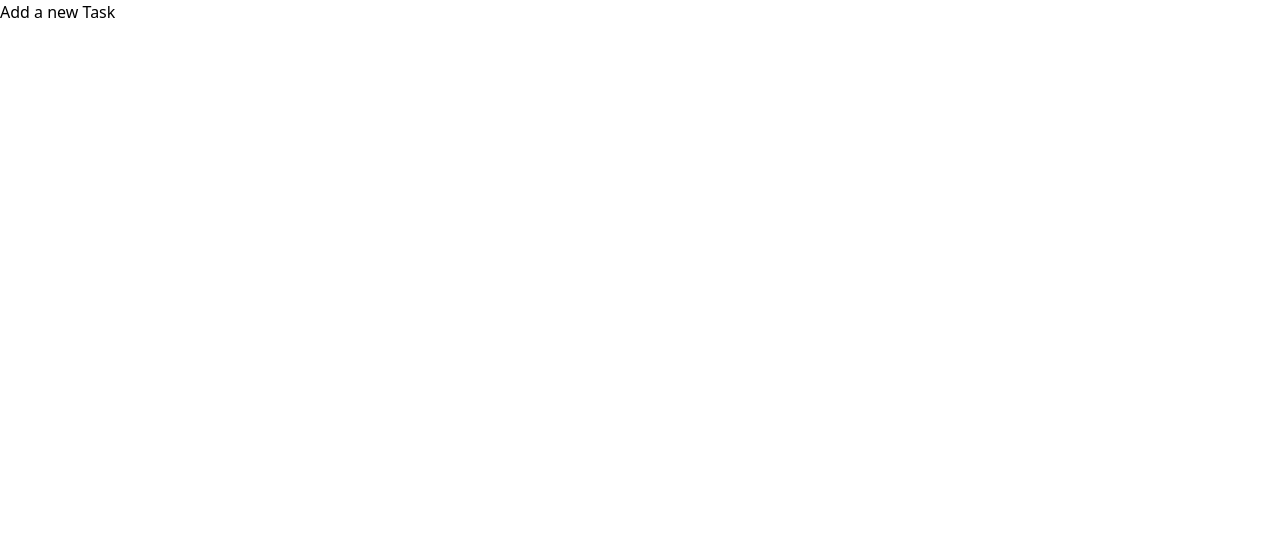
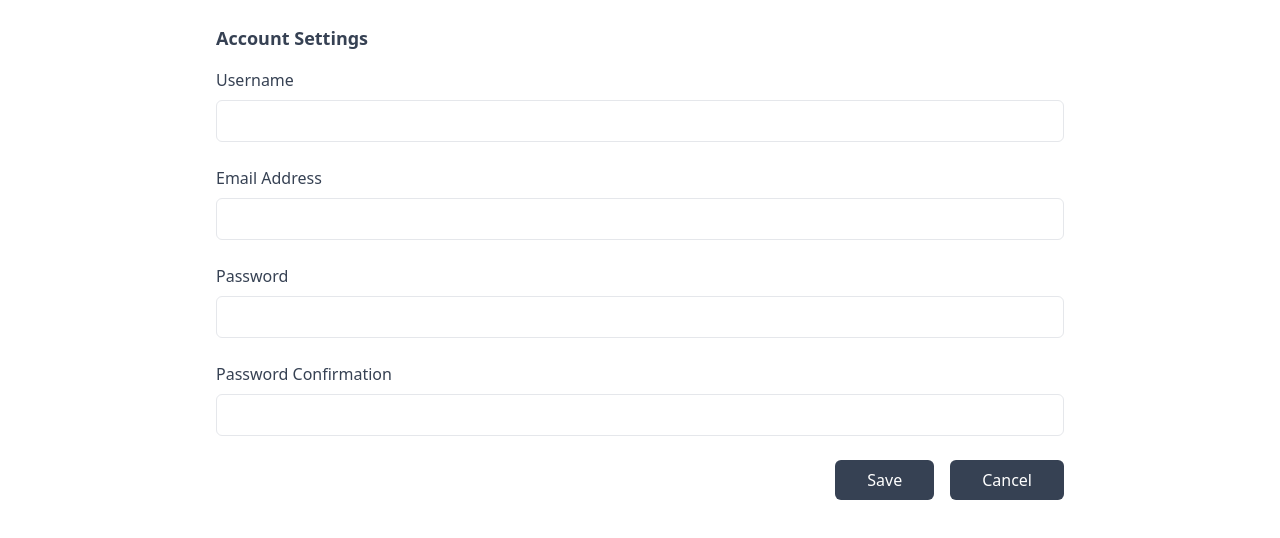
Before and after one commit to muhammad-ali-khalid/momentum, a Nuxt app in the folder frontend/: page /tasks/new in a window 1280 px wide. Shown: the top 538 px of the page. Built offline with nearby package versions, Linux system fonts and the light colour scheme.

Commit message:
update favicon.ico

```diff
--- a/frontend/pages/tasks/new.vue
+++ b/frontend/pages/tasks/new.vue
@@ -1,3 +1,76 @@
 <template>
-    <div>Add a new Task</div>
+  <div class="h-screen w-screen dark:bg-gray-800">
+    <section
+      class="max-w-4xl p-6 mx-auto bg-white rounded-md  dark:bg-gray-800"
+    >
+      <h2
+        class="text-lg font-semibold text-gray-700 capitalize dark:text-white"
+      >
+        Account settings
+      </h2>
+
+      <form>
+        <div class="flex flex-col gap-6 mt-4">
+          <div>
+            <label class="text-gray-700 dark:text-gray-200" for="username"
+              >Username</label
+            >
+            <input
+              id="username"
+              type="text"
+              class="block w-full px-4 py-2 mt-2 text-gray-700 bg-white border border-gray-200 rounded-md dark:bg-gray-800 dark:text-gray-300 dark:border-gray-600 focus:border-blue-400 focus:ring-blue-300 focus:ring-opacity-40 dark:focus:border-blue-300 focus:outline-none focus:ring"
+            />
+          </div>
+
+          <div>
+            <label class="text-gray-700 dark:text-gray-200" for="emailAddress"
+              >Email Address</label
+            >
+            <input
+              id="emailAddress"
+              type="email"
+              class="block w-full px-4 py-2 mt-2 text-gray-700 bg-white border border-gray-200 rounded-md dark:bg-gray-800 dark:text-gray-300 dark:border-gray-600 focus:border-blue-400 focus:ring-blue-300 focus:ring-opacity-40 dark:focus:border-blue-300 focus:outline-none focus:ring"
+            />
+          </div>
+
+          <div>
+            <label class="text-gray-700 dark:text-gray-200" for="password"
+              >Password</label
+            >
+            <input
+              id="password"
+              type="password"
+              class="block w-full px-4 py-2 mt-2 text-gray-700 bg-white border border-gray-200 rounded-md dark:bg-gray-800 dark:text-gray-300 dark:border-gray-600 focus:border-blue-400 focus:ring-blue-300 focus:ring-opacity-40 dark:focus:border-blue-300 focus:outline-none focus:ring"
+            />
+          </div>
+
+          <div>
+            <label
+              class="text-gray-700 dark:text-gray-200"
+              for="passwordConfirmation"
+              >Password Confirmation</label
+            >
+            <input
+              id="passwordConfirmation"
+              type="password"
+              class="block w-full px-4 py-2 mt-2 text-gray-700 bg-white border border-gray-200 rounded-md dark:bg-gray-800 dark:text-gray-300 dark:border-gray-600 focus:border-blue-400 focus:ring-blue-300 focus:ring-opacity-40 dark:focus:border-blue-300 focus:outline-none focus:ring"
+            />
+          </div>
+        </div>
+
+        <div class="flex justify-end gap-4 mt-6">
+          <button
+            class="px-8 py-2.5 leading-5 text-white transition-colors duration-300 transform bg-gray-700 rounded-md hover:bg-gray-600 focus:outline-none focus:bg-gray-600"
+          >
+            Save
+          </button>
+          <button
+            class="px-8 py-2.5 leading-5 text-white transition-colors duration-300 transform bg-gray-700 rounded-md hover:bg-gray-600 focus:outline-none focus:bg-gray-600"
+          >
+            Cancel
+          </button>
+        </div>
+      </form>
+    </section>
+  </div>
 </template>
```
Also changed, not shown: 1 other file (tests, documents, lock files or other folders).
